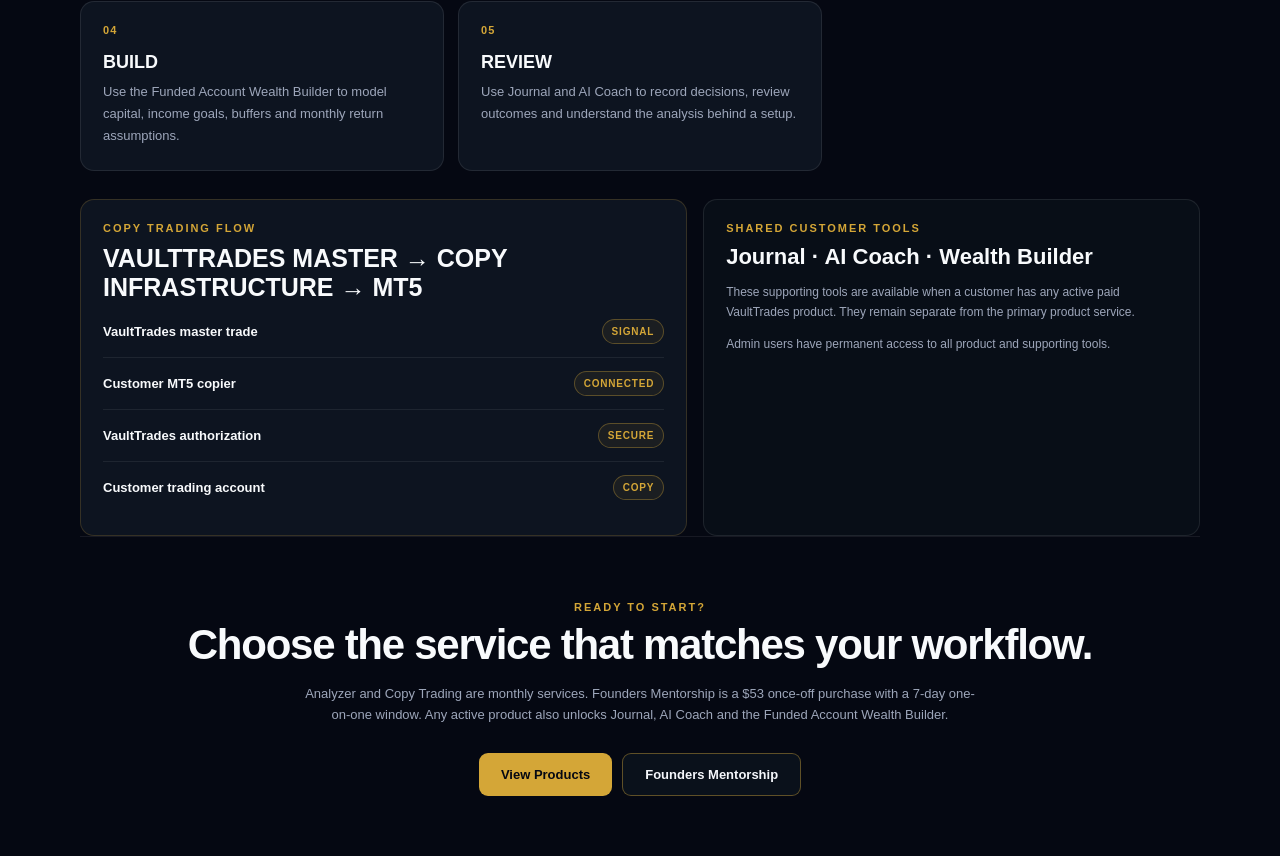
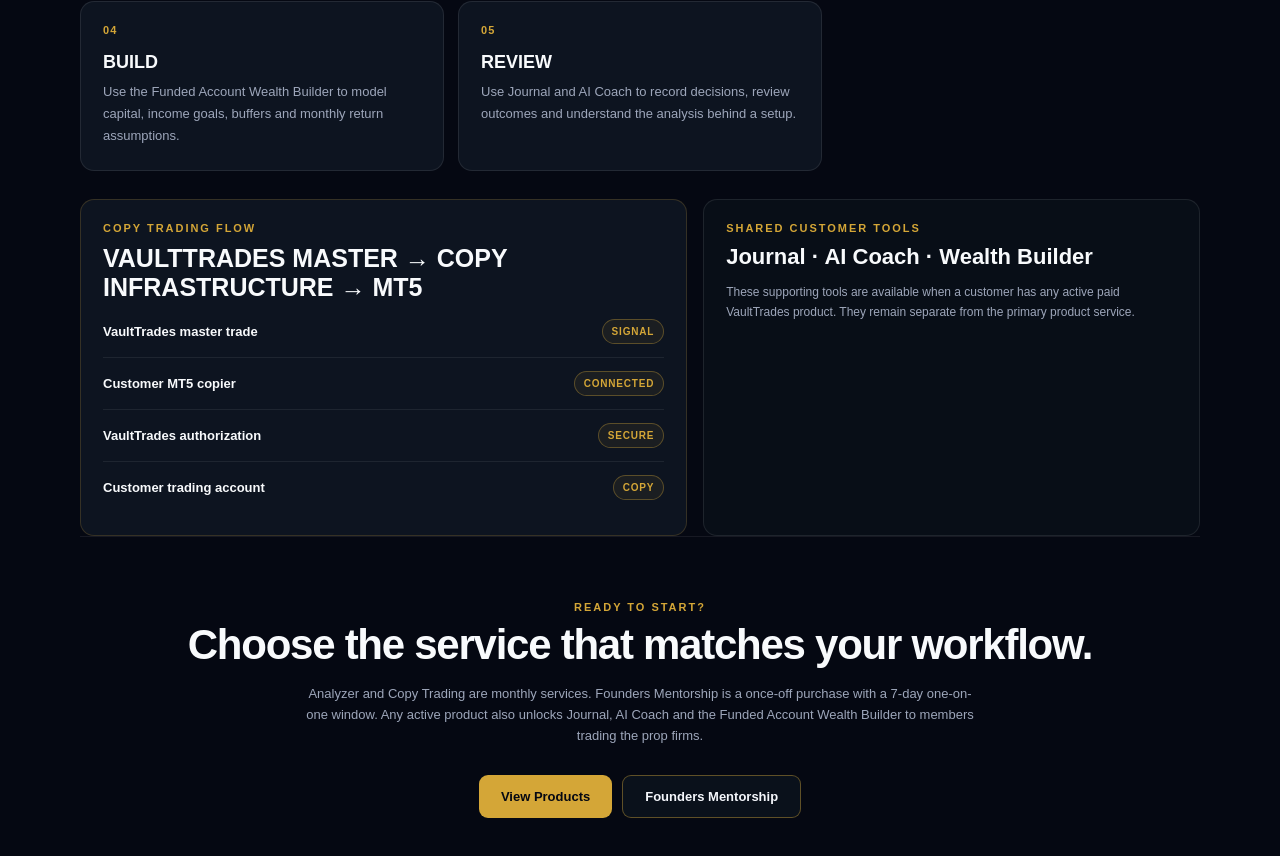
Before and after one commit to iyandatalks/vaulttrades, a Next.js app: page /how-it-works in a window 1280 px wide. Shown: the part 622-1478 px from the top of the page. Built offline with nearby package versions, Linux system fonts and the light colour scheme.

Commit message:
Revise public product wording

```diff
--- a/app/how-it-works/page.tsx
+++ b/app/how-it-works/page.tsx
@@ -41,7 +41,6 @@
             <div className="vt-label">SHARED CUSTOMER TOOLS</div>
             <h2 style={{ margin: "10px 0 8px", fontSize: 22 }}>Journal · AI Coach · Wealth Builder</h2>
             <p>These supporting tools are available when a customer has any active paid VaultTrades product. They remain separate from the primary product service.</p>
-            <p style={{ marginTop: 12 }}>Admin users have permanent access to all product and supporting tools.</p>
           </article>
         </section>
 
@@ -49,7 +48,7 @@
           <div className="vt-start">
             <div className="vt-label">READY TO START?</div>
             <h2>Choose the service that matches your workflow.</h2>
-            <p>Analyzer and Copy Trading are monthly services. Founders Mentorship is a $53 once-off purchase with a 7-day one-on-one window. Any active product also unlocks Journal, AI Coach and the Funded Account Wealth Builder.</p>
+            <p>Analyzer and Copy Trading are monthly services. Founders Mentorship is a once-off purchase with a 7-day one-on-one window. Any active product also unlocks Journal, AI Coach and the Funded Account Wealth Builder to members trading the prop firms.</p>
             <div className="vt-actions"><Link className="vt-primary" href="/products">View Products</Link><Link className="vt-secondary" href="/founders-mentorship/purchase">Founders Mentorship</Link></div>
           </div>
         </section>
```
